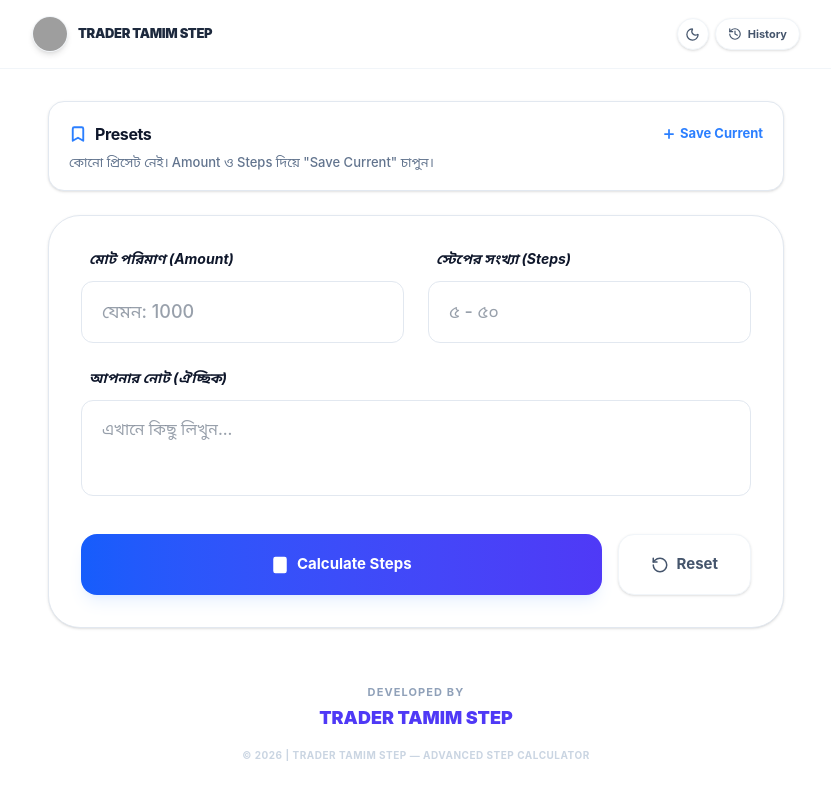
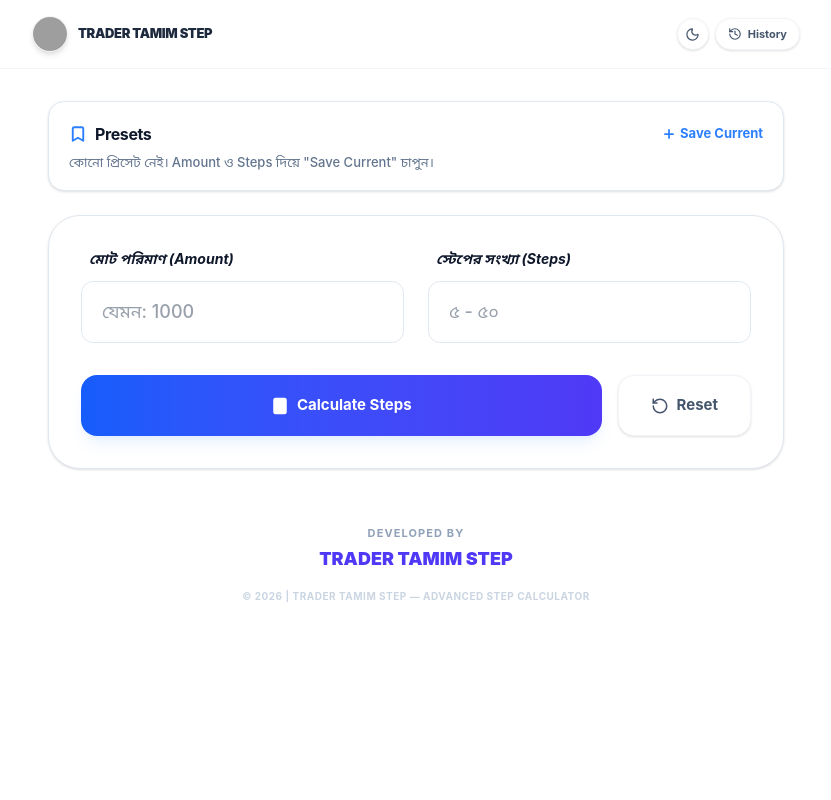
Before and after one commit to tamim939/TRADER-TAMIM-STEP, a React (Vite) app: page / in a window 1280 px wide. Shown: the top 800 px of the page, without its empty margins (224-1055 px from the left). Built offline with nearby package versions, Linux system fonts and the light colour scheme; grey boxes are pictures that could not be loaded.

Commit message:
feat: Improve export functionality and state management
Removes unused notes state and adds a check for `isCalculated` before attempting to export charts. This ensures that exports are only generated when there is valid data to display, preventing potential errors and improving user experience.

```diff
--- a/src/App.tsx
+++ b/src/App.tsx
@@ -74,7 +74,6 @@ export default function App() {
   const [isCalculated, setIsCalculated] = useState(false);
   const [showError, setShowError] = useState(false);
   const [chartType, setChartType] = useState<'Bar' | 'Line' | 'Area'>('Bar');
-  const [notes, setNotes] = useState('');
 
   const containerRef = useRef<HTMLDivElement>(null);
   const exportRef = useRef<HTMLDivElement>(null);
@@ -213,7 +212,7 @@ export default function App() {
   };
 
   const handleDownloadPNG = async () => {
-    if (!exportRef.current) return;
+    if (!exportRef.current || !isCalculated) return;
     const canvas = await html2canvas(exportRef.current, {
       backgroundColor: '#0f172a',
       scale: 2,
@@ -225,7 +224,7 @@ export default function App() {
   };
 
   const handleDownloadPDF = async () => {
-    if (!exportRef.current) return;
+    if (!exportRef.current || !isCalculated) return;
     const canvas = await html2canvas(exportRef.current, {
       backgroundColor: '#0f172a',
       scale: 2,
@@ -449,18 +448,6 @@ export default function App() {
                     onChange={e => setStepCount(e.target.value === '' ? '' : Math.min(50, Math.max(1, Number(e.target.value))))}
                     className={cn(
                       "w-full border rounded-xl px-5 py-4 outline-none focus:border-blue-500 transition-all font-medium text-lg",
-                      isDarkMode ? "bg-slate-800 border-slate-700 text-slate-200" : "bg-white border-slate-200 text-slate-700"
-                    )}
-                  />
-               </div>
-               <div className="space-y-3 md:col-span-2">
-                  <label className="text-[14px] font-bold ml-2 block italic">আপনার নোট (ঐচ্ছিক)</label>
-                  <textarea
-                    placeholder="এখানে কিছু লিখুন..."
-                    value={notes}
-                    onChange={e => setNotes(e.target.value)}
-                    className={cn(
-                      "w-full border rounded-xl px-5 py-4 outline-none focus:border-blue-500 transition-all font-medium text-md h-24 resize-none",
                       isDarkMode ? "bg-slate-800 border-slate-700 text-slate-200" : "bg-white border-slate-200 text-slate-700"
                     )}
                   />
@@ -711,8 +698,8 @@ export default function App() {
         </main>
       </div>
 
-      {/* Export Node - Positioned off-screen to allow proper rendering for html2canvas */}
-      <div className="fixed -top-[5000px] left-0 pointer-events-none">
+      {/* Export Node - Off-screen rendering fix */}
+      <div style={{ position: 'absolute', top: '-9999px', left: '-9999px' }}>
         <div ref={exportRef} className="w-[800px] bg-slate-950 p-12 text-white font-sans">
           <div className="mb-12 border-b border-slate-800 pb-8 flex justify-between items-end">
              <div>
@@ -721,13 +708,6 @@ export default function App() {
              </div>
              <p className="text-slate-700 text-sm font-black">© 2026 TRADER TAMIM STEP</p>
           </div>
-
-          {notes && (
-            <div className="mb-8 p-6 bg-slate-900/30 border border-slate-800 rounded-2xl">
-              <span className="text-[10px] text-slate-600 font-black uppercase mb-2 block tracking-widest">Notes</span>
-              <p className="text-slate-200 text-lg font-medium italic">"{notes}"</p>
-            </div>
-          )}
 
           <div className="grid grid-cols-3 gap-6 mb-12">
              <div className="bg-slate-900/50 border border-slate-800 p-6 rounded-2xl">
```
